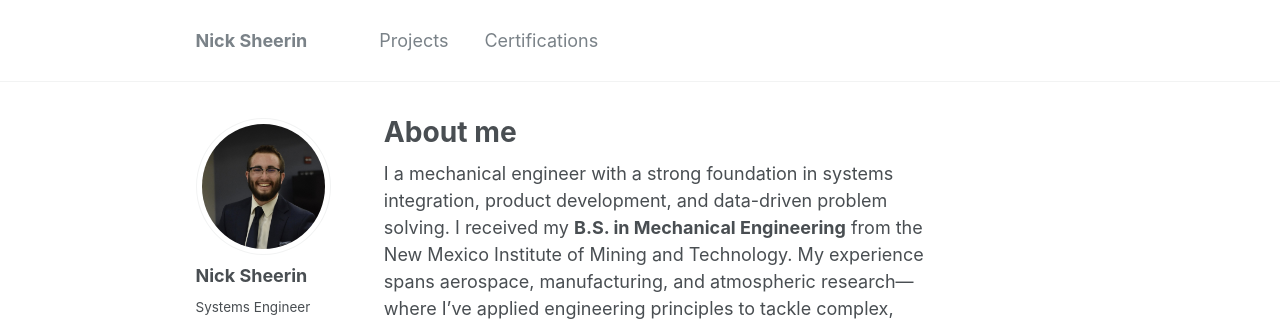
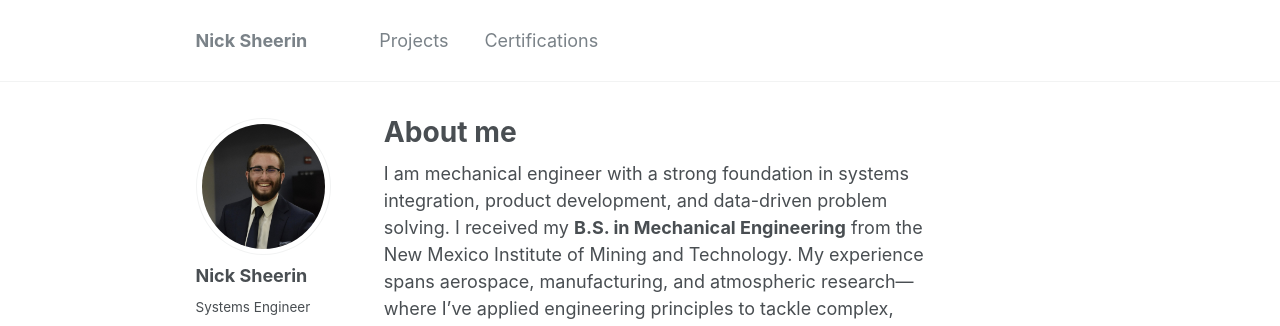
Before and after one commit to nicksheerin/nick_sheerin, a Jekyll site: the page built from _pages/about.md, in a window 1280 px wide and 1165 px high. Shown: the top 326 px of the window. Built offline with Jekyll 4.4.1, drawn with Linux system fonts in a browser that asks for light colours.

```diff
--- a/_config.yml
+++ b/_config.yml
@@ -10,7 +10,7 @@ locale                   : "en-US"
 title                    : "Nick Sheerin"
 title_separator          : "-"
 name                     : &name "Nick Sheerin"
-description              : &description "Systems Engineer"
+description              : &description "Mechanical Engineer"
 url                      : https://nicksheerin.github.io # the base hostname & protocol for your site e.g. "https://mmistakes.github.io"
 baseurl                  : "/nick_sheerin" # the subpath of your site, e.g. "/blog"
 repository               : "nick_sheerin/nicksheerin.github.io"
--- a/_pages/about.md
+++ b/_pages/about.md
@@ -9,7 +9,7 @@ redirect_from:
 ---
 
 
-I a mechanical engineer with a strong foundation in systems integration, product development, and data-driven problem solving.
+I am mechanical engineer with a strong foundation in systems integration, product development, and data-driven problem solving.
 I received my **B.S. in Mechanical Engineering** from the New Mexico Institute of Mining and Technology. My experience spans aerospace, manufacturing, and atmospheric research—where I’ve applied engineering principles to tackle complex, real-world challenges. At Boeing, I contributed to the certification of safety-critical systems and developed a secure RFID-based baggage scanning prototype aimed at improving operational efficiency. I’ve also designed manufacturing tools at Honeywell, supported hybrid learning environments in higher education, and conducted climate data analysis at NASA JPL.
 
 With hands-on expertise in SolidWorks, Python, and MATLAB, as well as being FE Certified, I bring both technical rigor and a continuous improvement mindset to every project. Whether optimizing code for satellite data analysis or managing corrective actions across teams, I take pride in blending engineering precision with practical innovation.
```
Also changed, not shown: 1 other file.
